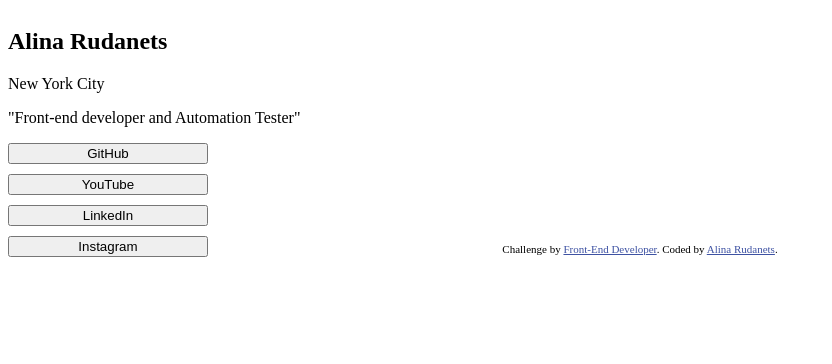
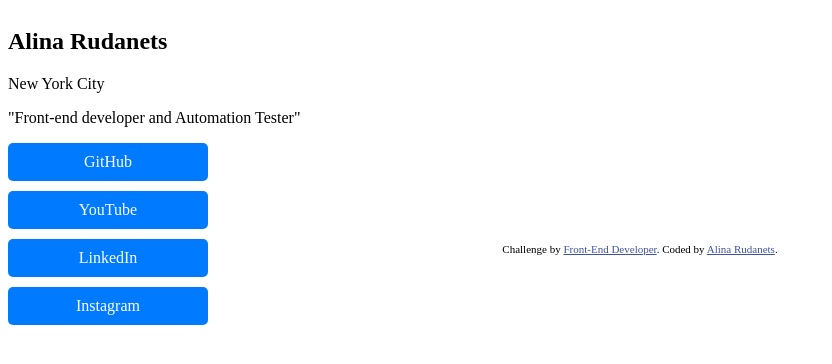
Before and after one commit to AllinaArr/social-links-profile-main, a plain HTML site: page index.html in a window 1280 px wide. Shown: the whole page, without its empty margins (0-832 px from the left). Drawn offline with Linux system fonts and the light colour scheme.

Commit message:
links are added

```diff
--- a/index.css
+++ b/index.css
@@ -7,8 +7,22 @@
   display: grid;
   width: 200px;
   height: 100px;
-  row-gap: 10px;
+  gap: 10px;
 }
 
 #social-link {
 }
+
+.social-link {
+  display: inline-block;
+  padding: 10px 20px;
+  text-decoration: none;
+  color: white;
+  background-color: #007bff; /* Change to your desired color */
+  border-radius: 5px;
+  text-align: center;
+}
+
+.social-link:hover {
+  background-color: #0056b3; /* Change to your desired hover color */
+}
--- a/index.html
+++ b/index.html
@@ -35,17 +35,37 @@
       </div>
 
       <div id="buttons-list">
-        <button id="social-link">GitHub</button>
-        <button id="social-link">YouTube</button>
-        <button id="social-link">LinkedIn</button>
-        <button id="social-link">Instagram</button>
+        <a
+          href="https://github.com/AllinaArr"
+          target="_blank"
+          class="social-link"
+          >GitHub</a
+        >
+        <a
+          href="https://www.youtube.com/channel/UCNyutu2ZhPjml9WgcEkoyxw"
+          target="_blank"
+          class="social-link"
+          >YouTube</a
+        >
+        <a
+          href="https://www.linkedin.com/in/alina-rudanets-654749220/"
+          target="_blank"
+          class="social-link"
+          >LinkedIn</a
+        >
+        <a
+          href="https://www.instagram.com/allina_arr/"
+          target="_blank"
+          class="social-link"
+          >Instagram</a
+        >
       </div>
-    </div>
-    <div class="attribution">
-      Challenge by
-      <a href="https://www.frontendmentor.io?ref=challenge" target="_blank"
-        >Front-End Developer</a
-      >. Coded by <a href="#">Alina Rudanets</a>.
+      <div class="attribution">
+        Challenge by
+        <a href="https://www.frontendmentor.io?ref=challenge" target="_blank"
+          >Front-End Developer</a
+        >. Coded by <a href="#">Alina Rudanets</a>.
+      </div>
     </div>
   </body>
 </html>
```
